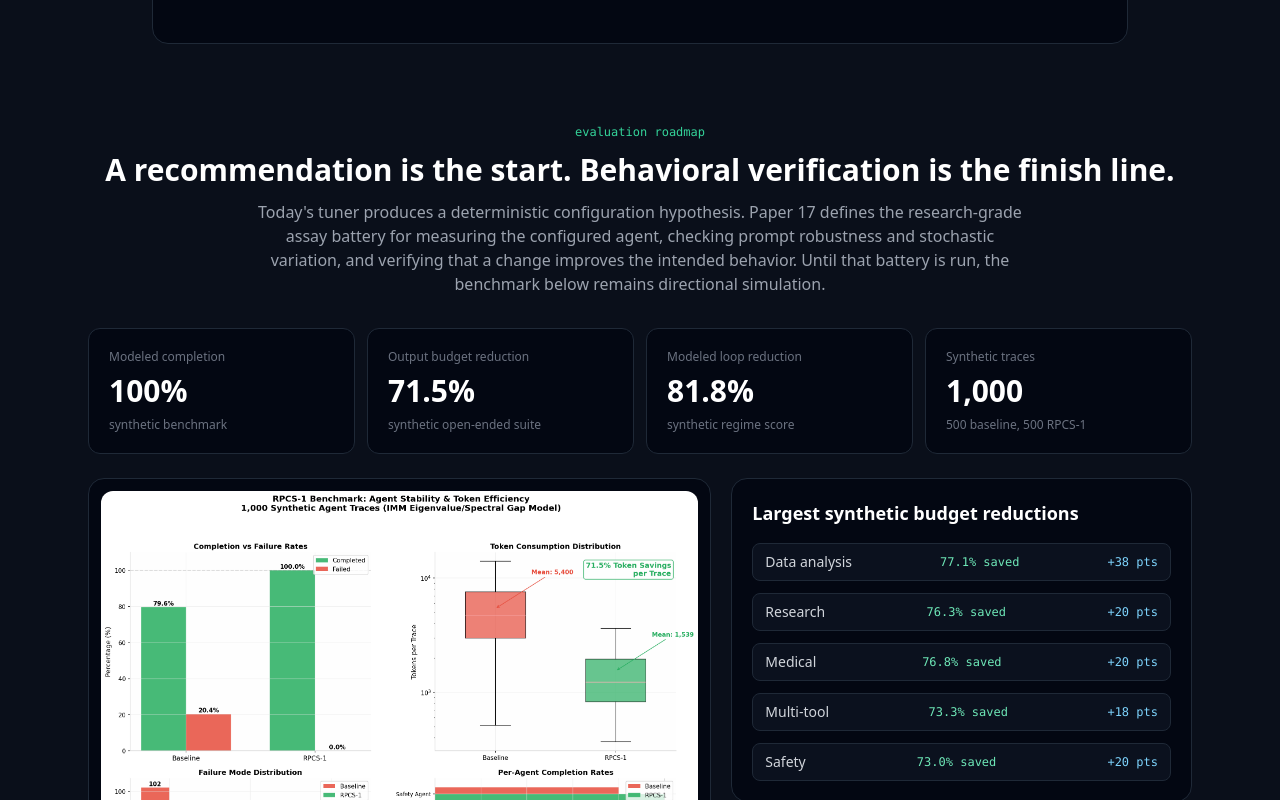
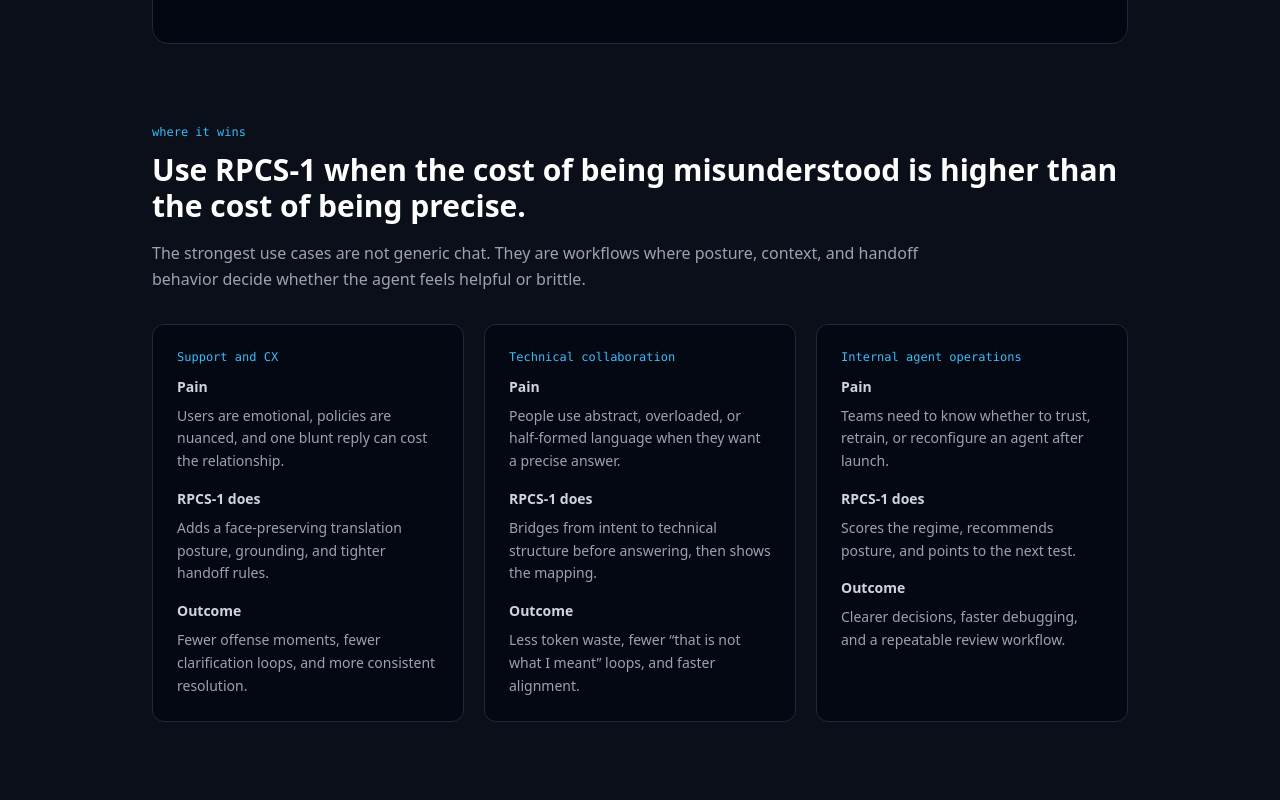
Before and after one commit to travisbergen2/rpcs1-sdk, a Next.js app in the folder packages/web/: page / in a window 1280 px wide. Shown: the part 3840-4640 px from the top of the page. Built offline with nearby package versions, Linux system fonts and the light colour scheme.

Commit message:
feat: clarify rpcs1 use cases

```diff
--- a/packages/web/app/page.tsx
+++ b/packages/web/app/page.tsx
@@ -50,6 +50,27 @@ const CX_SIGNALS = [
   'QA finds tone, policy, or escalation drift after launch',
   'Agent assistance works in demos but struggles under live queue pressure',
   'Teams cannot tell whether failures come from model choice, prompt design, or operating conditions',
+];
+
+const WIN_AREAS = [
+  {
+    title: 'Support and CX',
+    pain: 'Users are emotional, policies are nuanced, and one blunt reply can cost the relationship.',
+    does: 'Adds a face-preserving translation posture, grounding, and tighter handoff rules.',
+    outcome: 'Fewer offense moments, fewer clarification loops, and more consistent resolution.',
+  },
+  {
+    title: 'Technical collaboration',
+    pain: 'People use abstract, overloaded, or half-formed language when they want a precise answer.',
+    does: 'Bridges from intent to technical structure before answering, then shows the mapping.',
+    outcome: 'Less token waste, fewer “that is not what I meant” loops, and faster alignment.',
+  },
+  {
+    title: 'Internal agent operations',
+    pain: 'Teams need to know whether to trust, retrain, or reconfigure an agent after launch.',
+    does: 'Scores the regime, recommends posture, and points to the next test.',
+    outcome: 'Clearer decisions, faster debugging, and a repeatable review workflow.',
+  },
 ];
 
 export default function HomePage() {
@@ -321,6 +342,36 @@ export default function HomePage() {
         </div>
       </section>
 
+      {/* Where it wins */}
+      <section className="max-w-5xl mx-auto px-4 sm:px-6 pb-20">
+        <div className="mb-8">
+          <p className="text-xs font-mono text-sky-400 mb-3">where it wins</p>
+          <h2 className="text-2xl sm:text-3xl font-bold text-white mb-4">
+            Use RPCS-1 when the cost of being misunderstood is higher than the cost of being precise.
+          </h2>
+          <p className="text-gray-400 leading-relaxed max-w-3xl">
+            The strongest use cases are not generic chat. They are workflows where posture,
+            context, and handoff behavior decide whether the agent feels helpful or brittle.
+          </p>
+        </div>
+
+        <div className="grid md:grid-cols-3 gap-5">
+          {WIN_AREAS.map((item) => (
+            <Card key={item.title} className="bg-gray-950/80 border-gray-800">
+              <CardContent className="p-6">
+                <p className="text-xs font-mono text-sky-400 mb-3">{item.title}</p>
+                <p className="text-sm text-gray-300 font-semibold mb-2">Pain</p>
+                <p className="text-sm text-gray-400 leading-relaxed mb-4">{item.pain}</p>
+                <p className="text-sm text-gray-300 font-semibold mb-2">RPCS-1 does</p>
+                <p className="text-sm text-gray-400 leading-relaxed mb-4">{item.does}</p>
+                <p className="text-sm text-gray-300 font-semibold mb-2">Outcome</p>
+                <p className="text-sm text-gray-400 leading-relaxed">{item.outcome}</p>
+              </CardContent>
+            </Card>
+          ))}
+        </div>
+      </section>
+
       <ProductionProof />
 
       {/* Code preview */}
```
